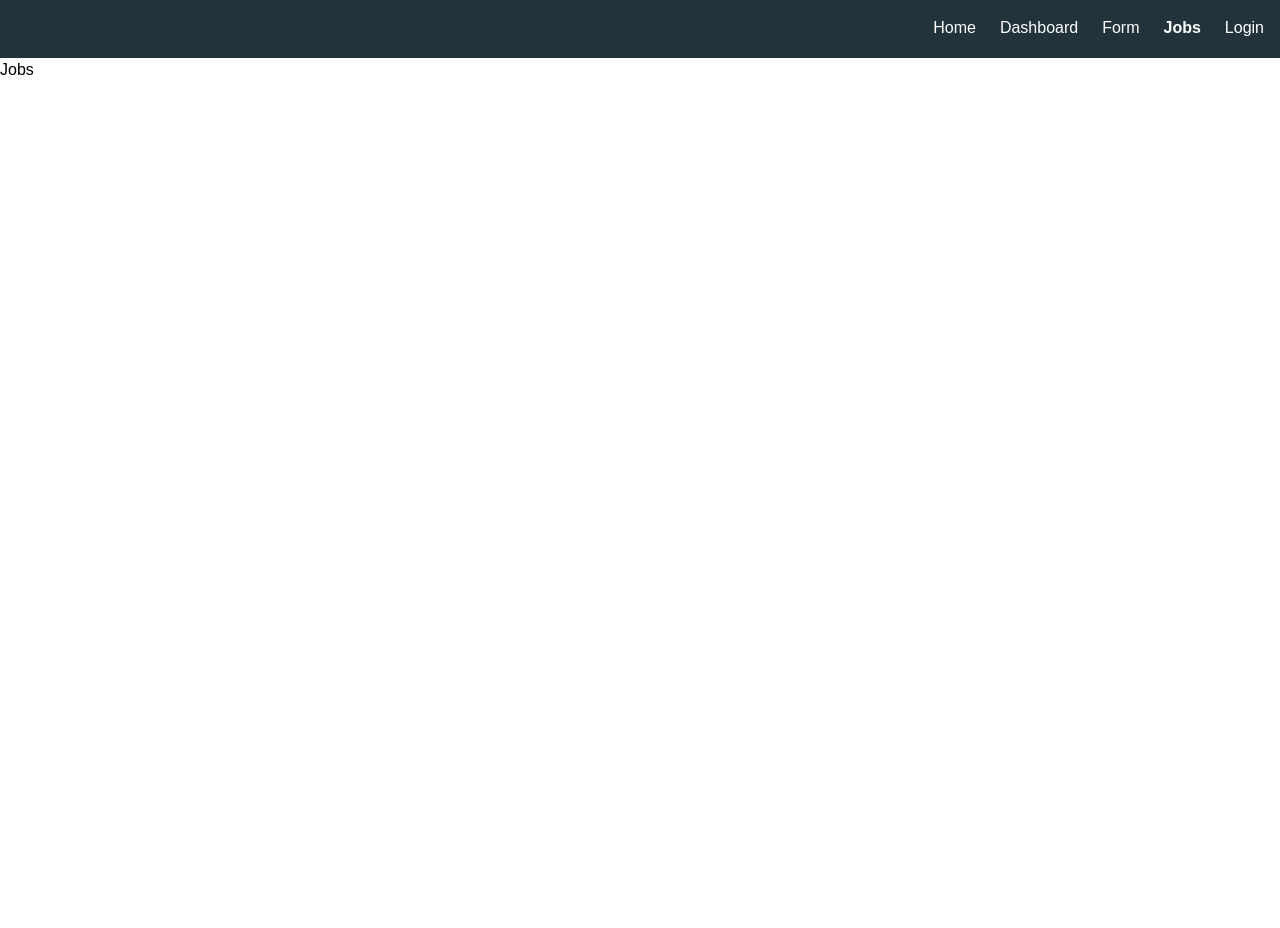
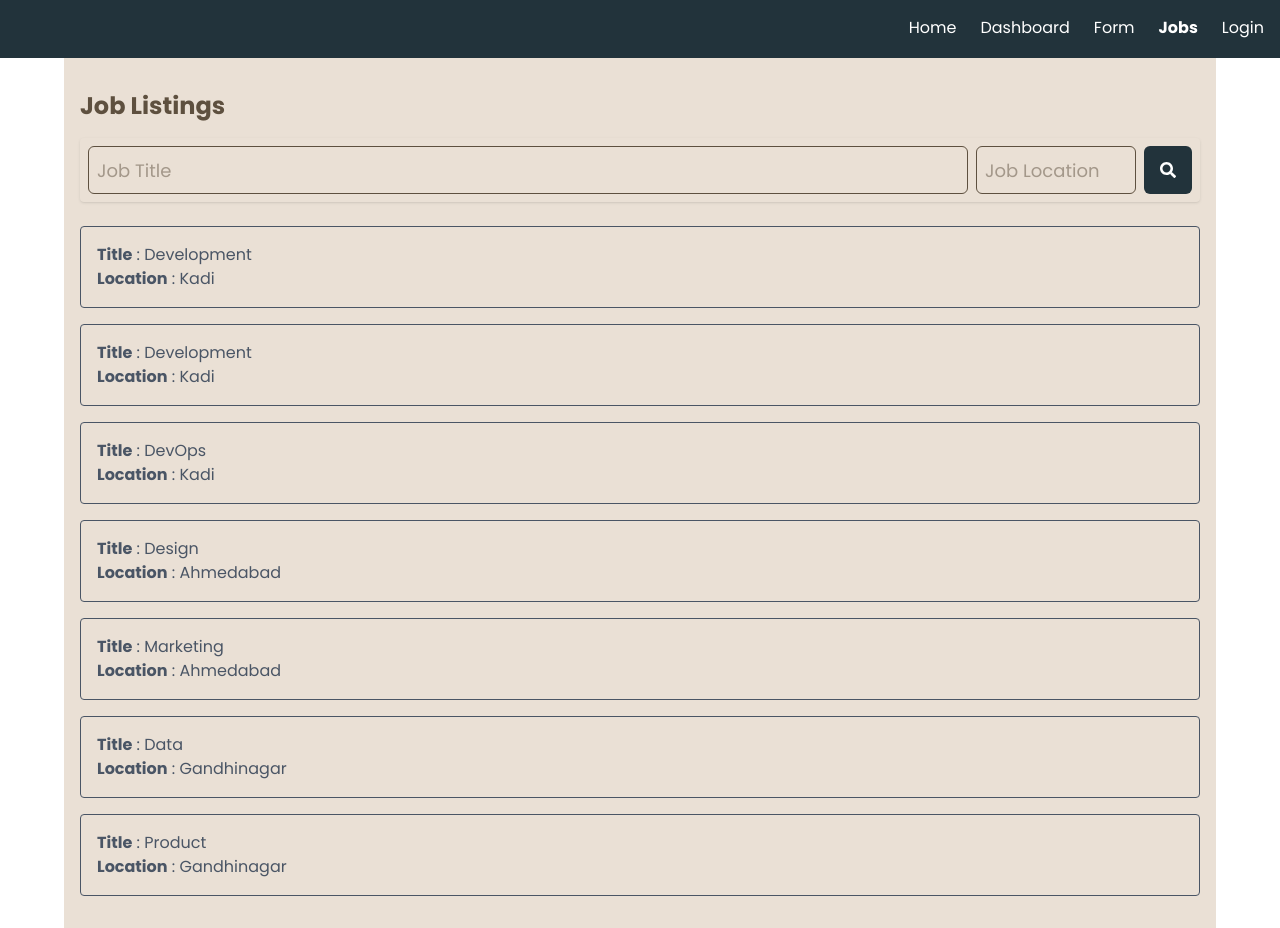
Before and after one commit to PriyanshCodes24/CODSOFT, a React (Vite) app in the folder InstaJob/client/: page /jobs in a window 1280 px wide. Before the commit the page ends 800 px from the top, so only its background shows below. Built offline with nearby package versions, Linux system fonts and the light colour scheme.

Commit message:
made a structure of job page with search filter

```diff
--- a/InstaJob/client/src/Pages/Home.jsx
+++ b/InstaJob/client/src/Pages/Home.jsx
@@ -1,3 +1,4 @@
+import { useNavigate } from "react-router-dom";
 import HomeHero from "../Components/HomeHero";
 
 const Home = () => {
@@ -9,14 +10,18 @@ const Home = () => {
     { id: "product", label: "Product" },
     { id: "devops", label: "DevOps" },
   ];
+  const navigate = useNavigate();
+  const go = (label) => navigate(`/jobs?q=${encodeURIComponent(label)}`);
+
   return (
     <div className="">
       <HomeHero />
 
-      <div className="max-w-5xl mx-auto grid grid-cols-1 sm:grid-cols-2 md:grid-cols-3 p-4 gap-4">
+      <div className="max-w-5xl mx-auto grid grid-cols-1 sm:grid-cols-2 md:grid-cols-3 p-4 gap-4 mt-10">
         {categories.map((cat) => (
           <button
             key={cat.id}
+            onClick={() => go(cat.label)}
             className="flex flex-col items-center bg-[#22333B] hover:bg-[#233a4d] text-white rounded-lg border p-4 cursor-pointer gap-2 hover:shadow-md transition "
           >
             {cat.label}
--- a/InstaJob/client/src/Pages/Jobs.jsx
+++ b/InstaJob/client/src/Pages/Jobs.jsx
@@ -1,8 +1,161 @@
+import { useEffect, useState } from "react";
+import { FaSearch } from "react-icons/fa";
+import { useSearchParams } from "react-router-dom";
 
 const Jobs = () => {
+  const jobList = [
+    {
+      id: 1,
+      title: "Development",
+      location: "Kadi",
+    },
+    {
+      id: 2,
+      title: "Development",
+      location: "Kadi",
+    },
+    {
+      id: 3,
+      title: "DevOps",
+      location: "Kadi",
+    },
+    {
+      id: 4,
+      title: "Design",
+      location: "Ahmedabad",
+    },
+    {
+      id: 5,
+      title: "Marketing",
+      location: "Ahmedabad",
+    },
+    {
+      id: 6,
+      title: "Data",
+      location: "Gandhinagar",
+    },
+    {
+      id: 7,
+      title: "Product",
+      location: "Gandhinagar",
+    },
+  ];
+
+  const [searchParams, setSearchParams] = useSearchParams();
+  const [title, setTitle] = useState(searchParams.get("q") || "");
+  const [location, setLocation] = useState(searchParams.get("loc") || "");
+  const [filteredList, SetFilteredList] = useState(jobList);
+
+  const handleSubmit = (e) => {
+    e.preventDefault();
+
+    const params = new URLSearchParams(searchParams);
+
+    if (title && title.trim() !== "") {
+      params.set("q", title);
+    } else {
+      params.delete("q");
+    }
+
+    if (location && location.trim() !== "") {
+      params.set("loc", location);
+    } else {
+      params.delete("loc");
+    }
+
+    setSearchParams(params);
+  };
+
+  useEffect(() => {
+    const params = new URLSearchParams(searchParams);
+
+    SetFilteredList(
+      jobList.filter(
+        (job) =>
+          job.title
+            .toLowerCase()
+            .includes((params.get("q") || "").toLowerCase()) &&
+          job.location
+            .toLowerCase()
+            .includes((params.get("loc") || "").toLowerCase())
+      )
+    );
+  }, [searchParams]);
+
+  useEffect(() => {
+    setTitle(searchParams.get("q") || "");
+    setLocation(searchParams.get("loc") || "");
+  }, [searchParams]);
+
+  const handleTitle = (e) => {
+    setTitle(e.target.value);
+  };
+  const handleLocation = (e) => {
+    setLocation(e.target.value);
+  };
+
   return (
-    <div>Jobs</div>
-  )
-}
+    <div className="bg-[#EAE0D5] text-[#5E503F] max-w-6xl px-4 py-8 mx-auto">
+      <h1 className="text-2xl font-bold mb-4">Job Listings</h1>
 
-export default Jobs
+      <div
+        id="jobs-search-placeholder"
+        className=" sticky top-0 z-50 bg-[#EAE0D5] py-2 shadow-sm rounded mb-6"
+      >
+        <form
+          className="flex flex-wrap sm:flex-nowrap gap-2 px-2 items-stretch"
+          onSubmit={handleSubmit}
+        >
+          <input
+            id="job-title"
+            type="text"
+            aria-label="Job Title"
+            name="q"
+            className="border rounded-md text-sm sm:text-lg p-2 h-10 sm:h-12 flex-1 min-w-0 w-full"
+            placeholder="Job Title"
+            value={title}
+            onChange={handleTitle}
+          />
+          <input
+            id="job-location"
+            type="text"
+            aria-label="Job Location"
+            name="loc"
+            className="border rounded-md text-sm sm:text-lg p-2 h-10 sm:h-12 w-full sm:w-40"
+            placeholder="Job Location"
+            value={location}
+            onChange={handleLocation}
+          />
+          <button
+            aria-label="Search"
+            className="w-full h-10 sm:h-12 sm:w-12  shrink-0 bg-[#22333B] hover:bg-[#233c4d] hover:shadow-lg text-white rounded-md flex items-center justify-center px-3 cursor-pointer border-0 sm:ml-0"
+            type="submit"
+          >
+            <FaSearch />
+          </button>
+        </form>
+      </div>
+
+      <div id="jobs-list" className="grid grid-cols-1 gap-4">
+        {filteredList.length !== 0 ? (
+          filteredList.map((job) => (
+            <div key={job.id} className="border rounded p-4 text-gray-600">
+              <p>
+                <b>Title</b> : {job.title}
+              </p>
+              <p>
+                <b>Location</b> : {job.location}
+              </p>
+            </div>
+          ))
+        ) : (
+          <h1 className="font-bold text-2xl text-center rounded p-4 text-gray-600">
+            No jobs found
+          </h1>
+        )}
+      </div>
+    </div>
+  );
+};
+
+export default Jobs;
--- a/InstaJob/client/src/index.css
+++ b/InstaJob/client/src/index.css
@@ -1,5 +1,5 @@
+@import url('https://fonts.googleapis.com/css2?family=Poppins:ital,wght@0,100;0,200;0,300;0,400;0,500;0,600;0,700;0,800;0,900;1,100;1,200;1,300;1,400;1,500;1,600;1,700;1,800;1,900&display=swap');
 @import "tailwindcss";
-@import url('https://fonts.googleapis.com/css2?family=Poppins:ital,wght@0,100;0,200;0,300;0,400;0,500;0,600;0,700;0,800;0,900;1,100;1,200;1,300;1,400;1,500;1,600;1,700;1,800;1,900&display=swap');
 
 body{
     font-family: "Poppins", sans-serif;
```
